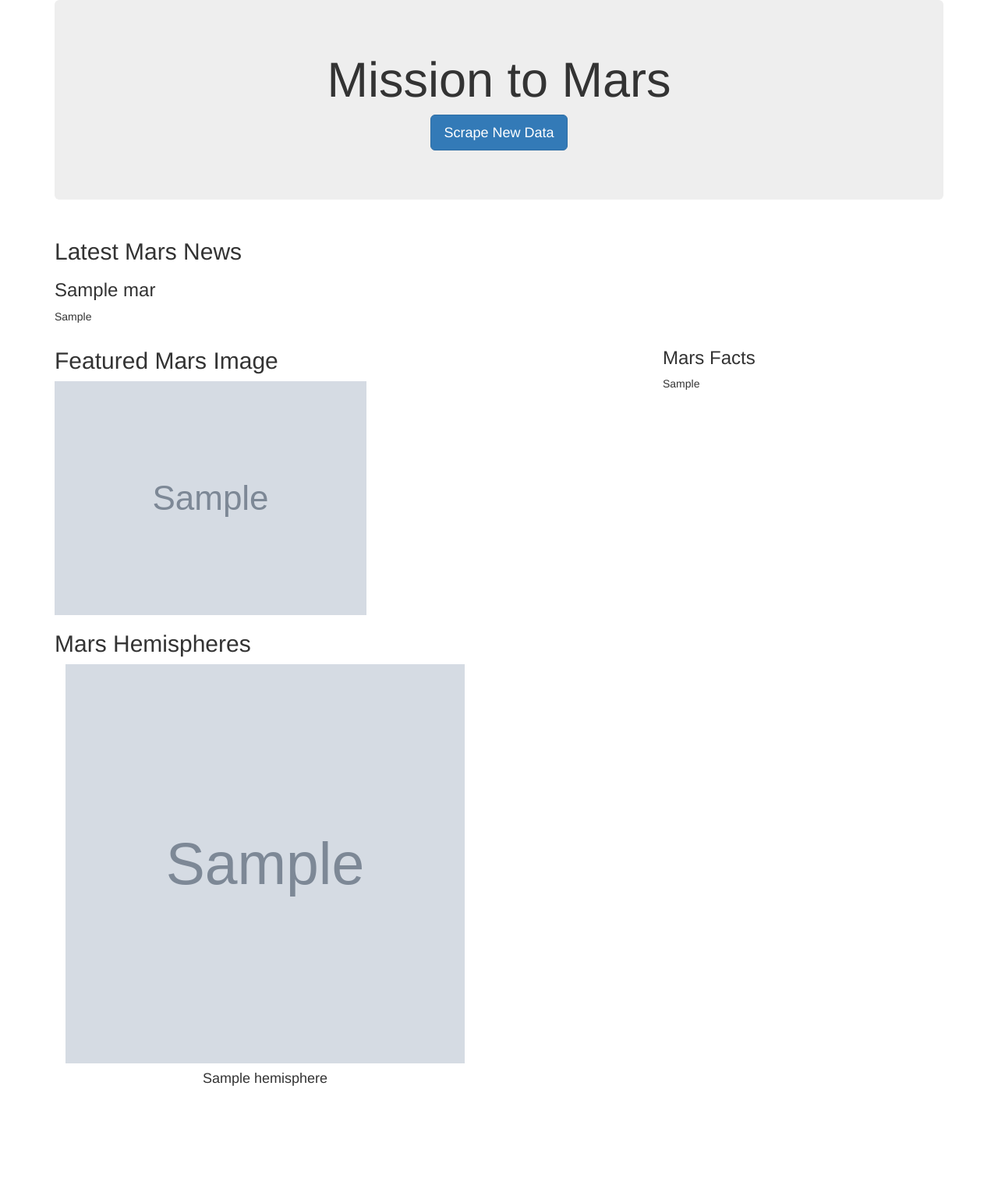
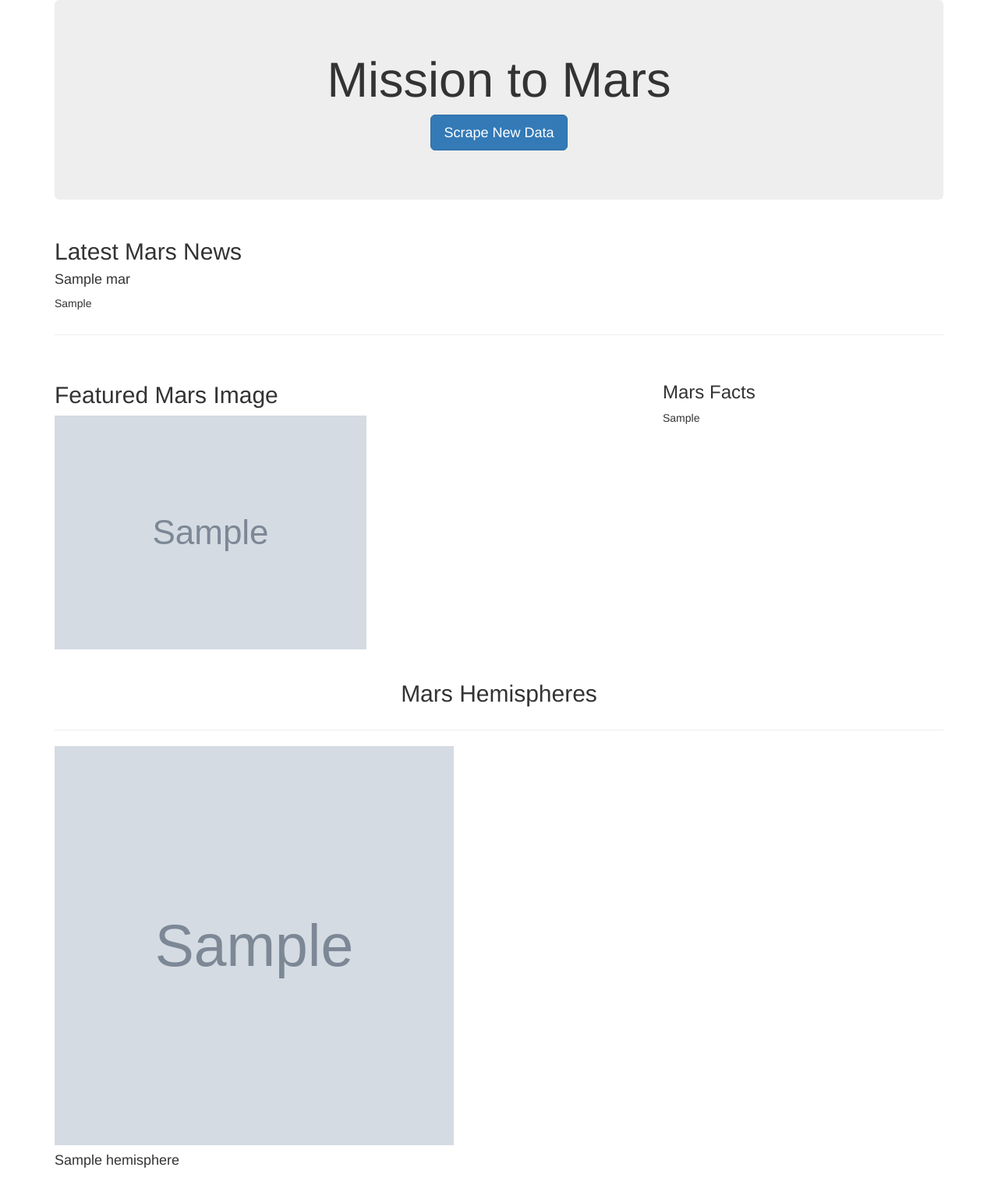
Before and after one commit to MichRisu/web-scraping-challenge, a Flask app: template Missions_to_Mars/templates/index.html in a window 1280 px wide. Shown: the whole page at 78% size. Before the commit the page ends 1393 px from the top, so only its background shows below. Run offline with Flask 2, Linux system fonts and the light colour scheme; the template is opened without the code that fills it: most values are stand-ins (such as "Sample title", 1, 10 or a date in 2020); grey boxes marked "Sample" are stand-in pictures; some libraries are stand-ins or nearby versions.

Commit message:
Debug the py and html files

```diff
--- a/Missions_to_Mars/app.py
+++ b/Missions_to_Mars/app.py
@@ -25,7 +25,7 @@ def scrape():
     results = scrape_info()
 
     # Update the Mongo database using update and upsert=True
-    mongo.db.mars.update(results, upsert=True)
+    mongo.db.mars.update_one({}, {"$set": results}, upsert=True)
 
     #Redirect back to home page
     return redirect("/")
--- a/Missions_to_Mars/templates/index.html
+++ b/Missions_to_Mars/templates/index.html
@@ -21,36 +21,36 @@
         <div class="row">
             <div class="col-md-12">
                 <h2>Latest Mars News</h2>
-                <h3>{{ mars.news_title }}</h3>
-                <p>{{ mars.news_p }}</p>
+                <h4>{{ mars.news_title }}</h4>
+                <p>{{ mars.news_paragraph }}</p>
             </div>
         </div>
-
+    <hr>
+        <br>
         <!-- Featured Image and Facts -->
         <div class="row">
             <!-- Featured Image -->
             <div class="col-lg-8">
                 <h2>Featured Mars Image</h2>
-                <img src="{{ mars.featured_image_url }}" max-width="100%"; alt="Featured Mars Image">
+                <img src="{{ mars.featured_image }}" max-width=100%; alt="Featured Mars Image">
             </div>
             <!-- Mars Facts -->
             <div class="col-lg-4">
                 <h3>Mars Facts</h3>
-                <p> {{ mars.fact_table | safe }} </p>
+                <p> {{ mars.mars_facts | safe }} </p>
             </div>
         </div>
-
+        <br>
         <!-- Hemispheres -->
         <div class="row">
-            <div class="col-md-8 offset-4">
-                <h2 class="align-items-center">Mars Hemispheres</h2>
+            <div class="col-md-12">
+                <h2 class="text-center">Mars Hemispheres</h2>
             </div>
-
-            <br>
-
+        </div>
+        <hr>
         <div class="row">
-                {% for hemispheres in mars.hemispheres %}
-                    <div class="col-md-6 text-center">
+            {% for hemisphere in mars.hemispheres %}
+                <div class="col-lg-6 border">
                     <div>
                         <img src="{{ hemisphere.img_url | safe}}" width="512 px" height="512 px">
                     </div>
@@ -59,18 +59,13 @@
                     </div>
                 </div>
             {% endfor %}
+        </div>
+    </div>
+    <br>
+<script src="https://code.jquery.com/jquery-3.2.1.slim.min.js" integrity="sha384-KJ3o2DKtIkvYIK3UENzmM7KCkRr/rE9/Qpg6aAZGJwFDMVNA/GpGFF93hXpG5KkN" crossorigin="anonymous"></script>
+<script src="https://cdnjs.cloudflare.com/ajax/libs/popper.js/1.12.9/umd/popper.min.js" integrity="sha384-ApNbgh9B+Y1QKtv3Rn7W3mgPxhU9K/ScQsAP7hUibX39j7fakFPskvXusvfa0b4Q" crossorigin="anonymous"></script>
+<script src="https://maxcdn.bootstrapcdn.com/bootstrap/4.0.0/js/bootstrap.min.js" integrity="sha384-JZR6Spejh4U02d8jOt6vLEHfe/JQGiRRSQQxSfFWpi1MquVdAyjUar5+76PVCmYl" crossorigin="anonymous"></script>
 
-            </div>
-
-        </div>
-
-    </div>
-
-
-
-
-
-  </div>
 </body>
 
 </html>
```
Also changed, not shown: Missions_to_Mars/scrape_mars.py (+9 -11 lines), 1 other file. Lines whose indentation alone changed are shown as unchanged.
